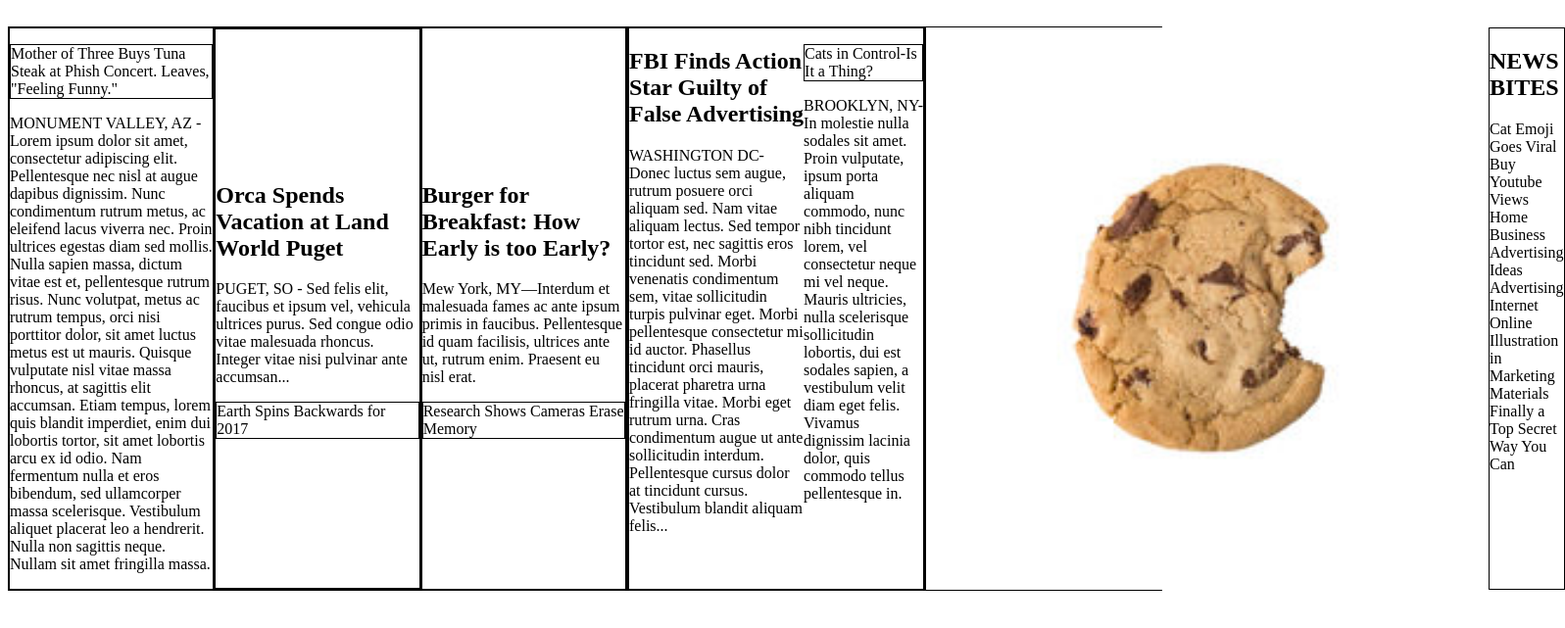
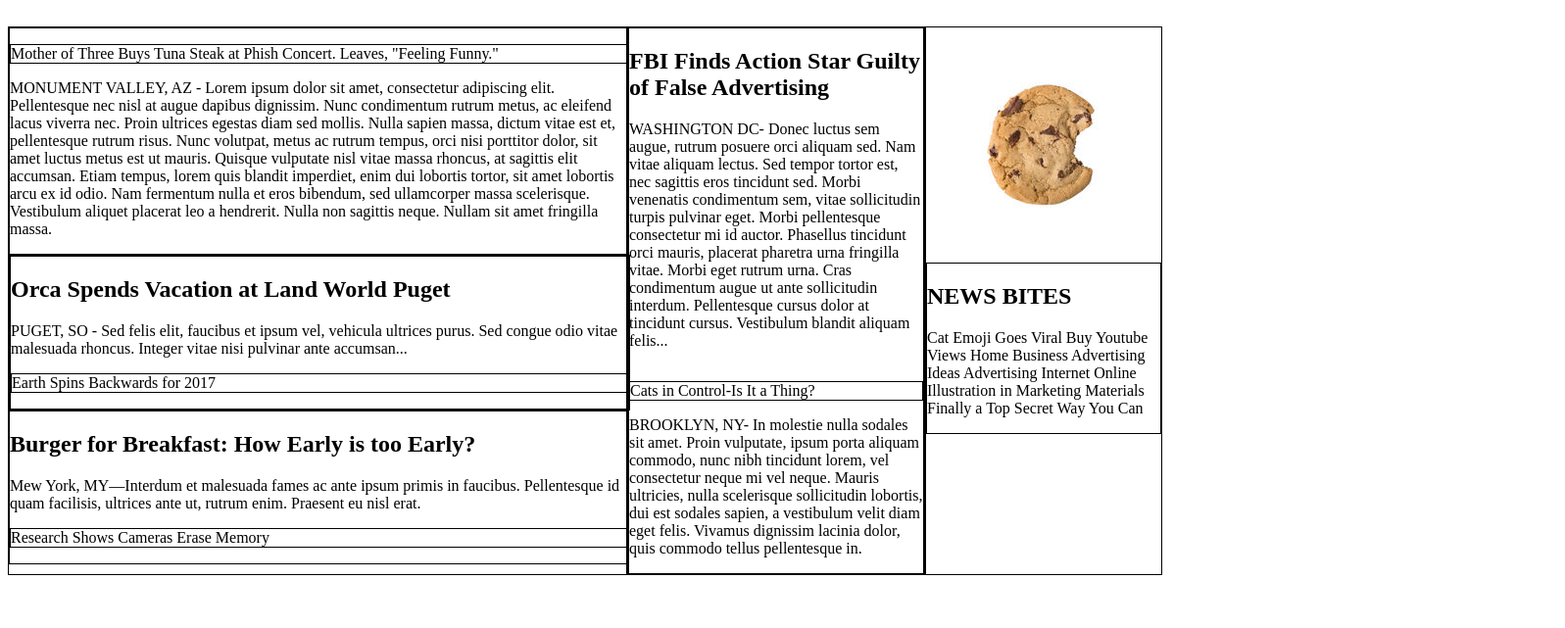
Before and after one commit to J-man20/my_times, a plain HTML site: page index.html in a window 1280 px wide. Shown: the part 71-712 px from the top of the page at 98% size, 1597 px wide, since content can reach past the window. Drawn offline with Linux system fonts and the light colour scheme.

Commit message:
Fixed all articles

```diff
--- a/resources/css/style.css
+++ b/resources/css/style.css
@@ -46,6 +46,7 @@
 }
 #large{
 display: flex;
+flex-direction: column;
 width: 630px;
 border: 1px solid black;
 margin: 90px 0px 0px 0px;
@@ -55,7 +56,6 @@ margin: 90px 0px 0px 0px;
 .az{
   width: 630px;
   border: 1px solid black;
-  align-content: space-around;
 }
 
 .funny{
@@ -65,7 +65,6 @@ margin: 90px 0px 0px 0px;
 .so{
  width: 630px;
 border: 2px solid black;
-align-content: space-around;
 
 }
 
@@ -76,7 +75,6 @@ align-content: space-around;
 .my{
 width: 630px;
 border: 1px solid black;
-align-content: space-around;
 }
 
 .cameras{
@@ -86,6 +84,8 @@ align-content: space-around;
 /*Medium Section */
 #medium{
 display: flex;
+justify-content: center;
+flex-direction: column;
 width: 300px;
 border: 2px solid black;
 margin: 90px 0px 0px 0px;
@@ -93,11 +93,13 @@ margin: 90px 0px 0px 0px;
 
 .cats{
   border: 1px solid black;
+
 }
 
 /*Small Section */
 #small{
 display: flex;
+flex-direction: column;
 width: 240px;
 border: 1px solid black;
 margin: 90px 0px 0px 0px;
```
